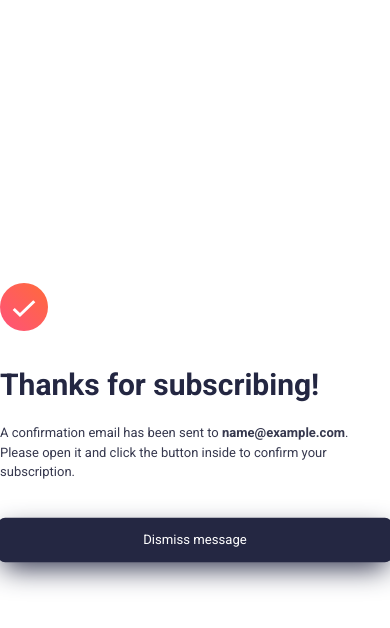
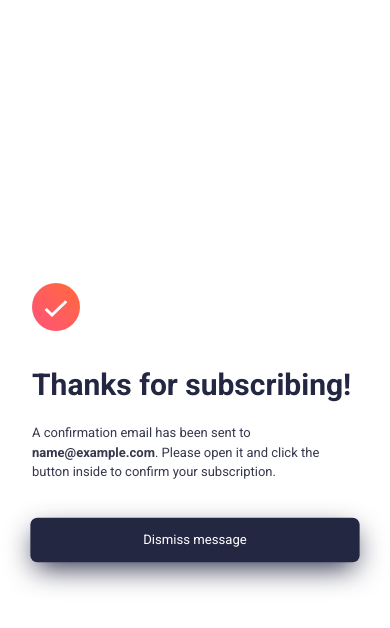
Before and after one commit to vlhsmylv/newsletter-sign-up, a React (Vite) app: page / in a window 390 px wide. Both pictures are taken after typing "name@example.com" into the empty fields and a click on the button "Subscribe to monthly newsletter". Shown: the top 628 px of the page. Built offline with nearby package versions, Linux system fonts and the light colour scheme.

Commit message:
Update responsiveness

```diff
--- a/src/components/Form.jsx
+++ b/src/components/Form.jsx
@@ -113,7 +113,7 @@ const Form = ({ setSuccess, setEmail }) => {
         />
         <img
           src={illustrationMobile}
-          className="lg:hidden block rounded-none"
+          className="w-full lg:hidden block rounded-none"
           alt="Illustration"
         />
       </div>
--- a/src/components/Success.jsx
+++ b/src/components/Success.jsx
@@ -3,7 +3,7 @@ import { success } from "../assets";
 // eslint-disable-next-line react/prop-types
 const Success = ({ email }) => {
   return (
-    <div className="lg:h-min h-screen flex flex-col lg:justify-start justify-center gap-5 bg-white lg:shadow-xl max-w-[400px] lg:px-12 lg:py-8 p-0 lg:rounded-[30px] rounded-none">
+    <div className="lg:h-min h-screen flex flex-col lg:justify-start justify-center gap-5 bg-white lg:shadow-xl max-w-[400px] lg:px-12 lg:mx-0 mx-8 lg:py-8 p-0 lg:rounded-[30px] rounded-none">
       <img src={success} alt="Success icon" className="w-[48px] h-[48px]" />
       <h1 className="mt-4 text-dark-slate-gray font-semibold lg:text-5xl text-3xl">
         Thanks for subscribing!
```
